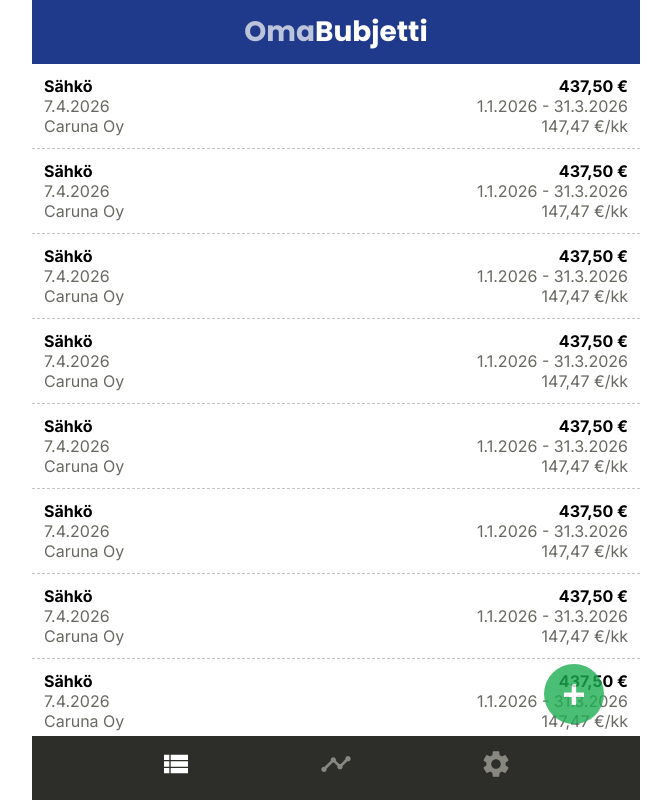
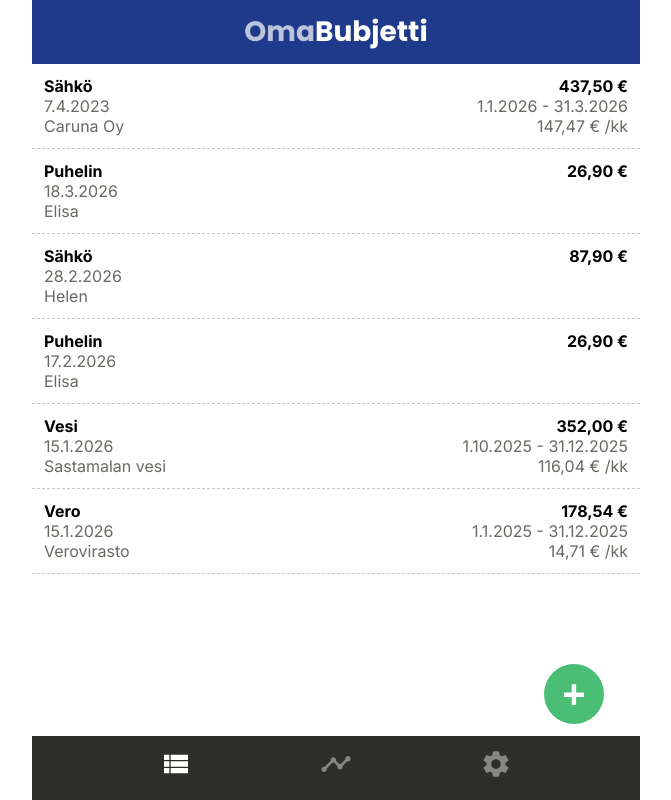
Before and after one commit to stmargariitaaa/OmaBudjetti, a React (Vite) app: page / in a window 1280 px wide. Shown: the whole page, without its empty margins (304-975 px from the left). Built offline with nearby package versions, Linux system fonts and the light colour scheme.

Commit message:
lisää keskimääräisen kuukausikulun laskennan

```diff
--- a/src/components/App/App.jsx
+++ b/src/components/App/App.jsx
@@ -1,12 +1,8 @@
-import AppRouter from "../../router/AppRouter/AppRouter.jsx";
+import AppRouter from "../../router/AppRouter/AppRouter.jsx"
+import testdata from './testdata.js'
 
 function App() {
-
-  return (
-    <>
-      <AppRouter />
-    </>
-  )
+  return <AppRouter data={testdata} />
 }
 
 export default App
--- a/src/components/Item/Item.jsx
+++ b/src/components/Item/Item.jsx
@@ -1,24 +1,62 @@
-import styles from './Item.module.scss'
 import { MdNavigateNext } from 'react-icons/md'
+import styles from "./Item.module.scss";
 
+/**
+ * Item‑komponentti vastaa yksittäisen tapahtuman näyttämisestä.
+ *
+ * Komponentti saa datan propsien kautta ja:
+ * - muotoilee päivämäärät käyttäjän lokaalin (fi-FI) mukaisesti
+ * - muotoilee rahasummat euromuotoon Intl.NumberFormat‑API:n avulla
+ * - laskee tarvittaessa keskimääräisen kuukausisummaa ajanjakson perusteella
+ *
+ * @param {Object} props - Komponentin propsit
+ * @param {Object} props.data - Yksittäisen itemin data
+ * @returns {JSX.Element} Renderöity item‑näkymä
+ */
+function Item({data, ...props}) {
+  if (!data) return null
 
-function Item() {
-      return (
+  const locale = "fi-FI"
+
+  const paymentDate = new Date(data.paymentDate).toLocaleDateString(locale)
+
+  const numberFormat = new Intl.NumberFormat(locale, {
+    style: 'currency',
+    currency: 'EUR'
+  })
+
+  const amount = numberFormat.format(data.amount)
+
+  let average
+  let period
+
+  if (data.periodStart && data.periodEnd) {
+    const periodStart = new Date(data.periodStart)
+    const periodEnd = new Date(data.periodEnd)
+
+    period = periodStart.toLocaleDateString(locale) + " - " +
+             periodEnd.toLocaleDateString(locale)
+
+    const days = (periodEnd - periodStart) / (24*60*60*1000)
+
+    average = numberFormat.format(data.amount / days * 30)
+  }
+
+  return (
     <div className={styles.item}>
       <div className={styles.item_data}>
-        <div className={styles.item_type}>Sähkö</div>
-        <div className={styles.item_amount}>437,50 €</div>
-        <div className={styles.item_date}>7.4.2026</div>
-        <div className={styles.item_timespan}>1.1.2026 - 31.3.2026</div>
-        <div className={styles.item_receiver}>Caruna Oy</div>
-        <div className={styles.item_average}>147,47 €/kk</div>
+        <div className={styles.item_type}>{data.type}</div>
+        <div className={styles.item_amount}>{amount}</div>
+        <div className={styles.item_date}>{paymentDate}</div>
+        <div className={styles.item_timespan}>{period}</div>
+        <div className={styles.item_receiver}>{data.receiver}</div>
+        <div className={styles.item_average}>{average ? average + " /kk" : ""}</div>
       </div>
       <div className={styles.item_edit}>
         <MdNavigateNext />
       </div>
     </div>
   )
-
 }
 
 export default Item
--- a/src/pages/Items/Items.jsx
+++ b/src/pages/Items/Items.jsx
@@ -1,19 +1,27 @@
 import styles from './Items.module.scss'
 import { FloatingButton } from '../../shared/ui/buttons'
 import Item from '../../components/Item'
+import { useLoaderData } from 'react-router'
+
+/**
+ * Items-näkymäkomponentti.
+ *
+ * Hakee item-datan React Routerin loaderin kautta ja
+ * renderöi sen Item-komponentteina listaksi.
+ * Näkymä sisältää myös kelluvan toimintopainikkeen.
+ *
+ * @returns {JSX.Element}
+ */
+
 
 function Items() {
+  const data = useLoaderData() || []
+
+  const items = data.map(item => <Item key={item.id} data={item} />)
 
   return (
     <div className={styles.items}>
-      <Item />
-      <Item />
-      <Item />
-      <Item />
-      <Item />
-      <Item />
-      <Item />
-      <Item />
+      {items}
       <FloatingButton secondary>+</FloatingButton>
     </div>
   )
--- a/src/router/AppRouter/AppRouter.jsx
+++ b/src/router/AppRouter/AppRouter.jsx
@@ -1,3 +1,4 @@
+import { useMemo } from 'react'
 import { createBrowserRouter, RouterProvider } from 'react-router'
 import ErrorPage from '../../pages/ErrorPage'
 import Items from '../../pages/Items'
@@ -5,23 +6,29 @@ import MainLayout from '../../layout/MainLayout'
 import Settings from '../../pages/Settings'
 import Stats from '../../pages/Stats'
 
-function AppRouter(props) {
-  const router = createBrowserRouter([
+function AppRouter({ data }) {
+    const router = useMemo(() => createBrowserRouter([
   {
     path: "/",
     element: <MainLayout />,
     errorElement: <ErrorPage />,
     children: [
-        { path: "", element: <Items /> },
+      {
+        path: "",
+        element: <Items />,
+        loader: () => data,
+      },
       { path: "stats", element: <Stats /> },
       { path: "settings", element: <Settings /> }
     ]
   }
-  ])
+], {
+  future: {
+    v7_startTransition: true,
+  }
+}), [data])
 
-  return (
-    <RouterProvider router={router} />
-  )
+  return <RouterProvider router={router} />
 }
 
 export default AppRouter
```
Lines whose indentation alone changed are shown as unchanged.
